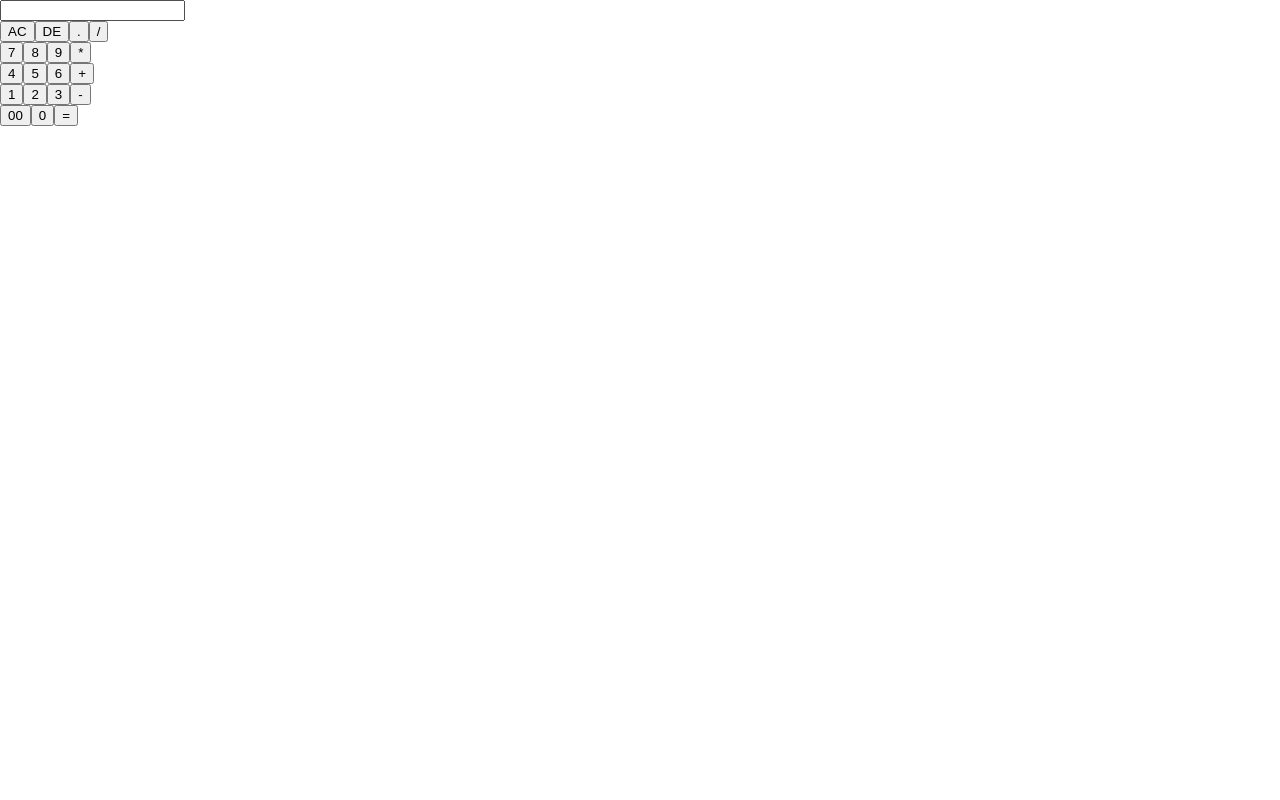
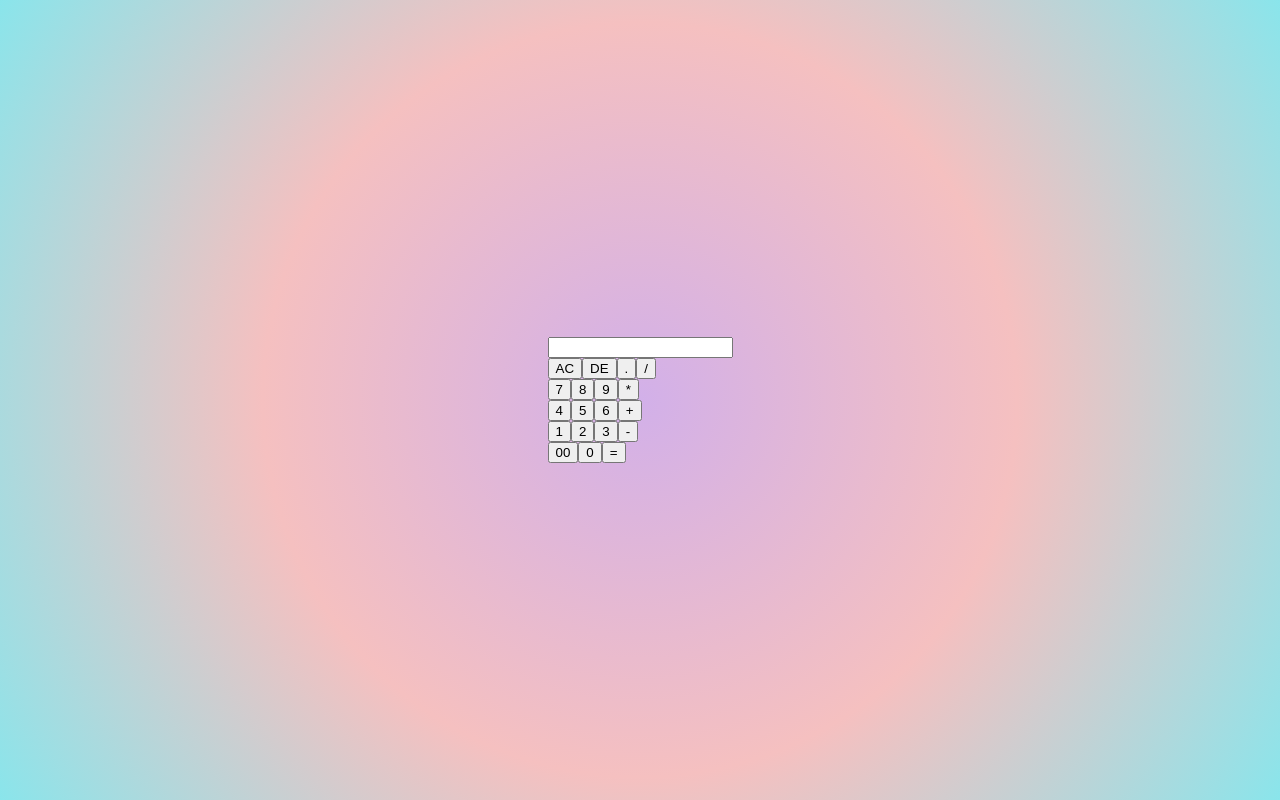
Before and after one commit to sahil0286/calculator, a React (Create React App) app: page / in a window 1280 px wide. Built offline with nearby package versions, Linux system fonts and the light colour scheme.

Commit message:
add css to className container

```diff
--- a/src/App.css
+++ b/src/App.css
@@ -2,3 +2,13 @@ body {
     padding: 0;
     margin: 0;
 }
+
+.container {
+    width: 100%;
+    height: 100vh;
+    display: flex;
+    align-items: center;
+    justify-content: center;
+    background: rgb(210,176,233);
+    background: radial-gradient(circle, rgba(210,176,233,1) 0%, rgba(245,192,192,1) 50%, rgba(138,229,235,1) 100%);
+}
```
